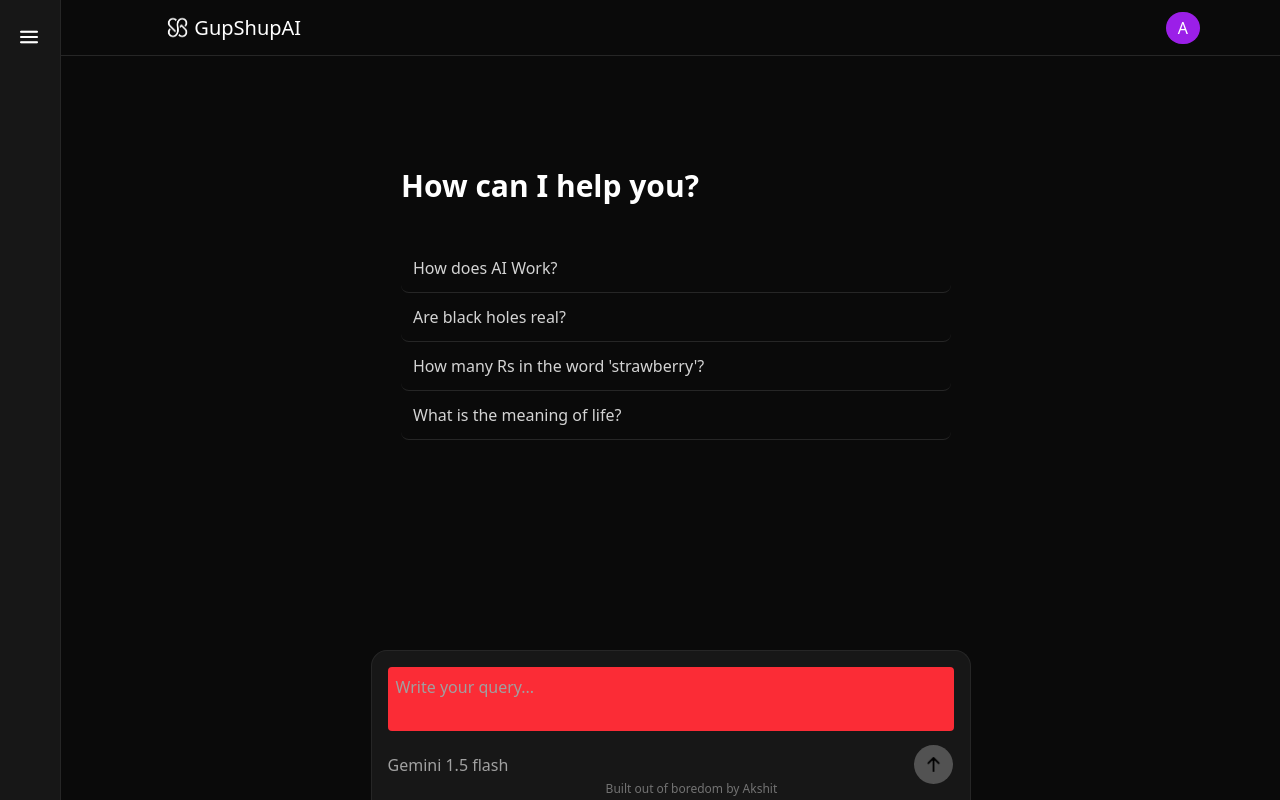
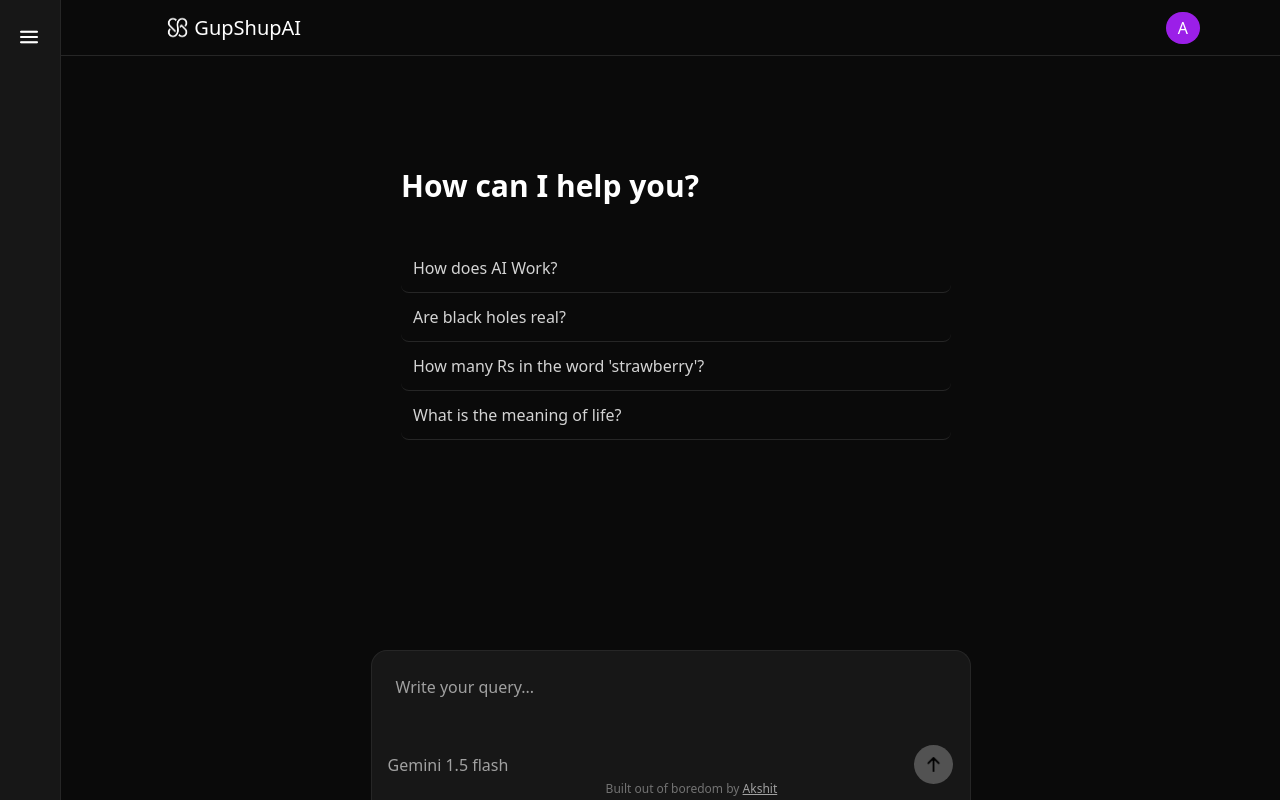
Before and after one commit to akshitvigg/GupshupAI, a Next.js app: page / in a window 1280 px wide. Built offline with nearby package versions, Linux system fonts and the light colour scheme.

Commit message:
curretn checkpoint

```diff
--- a/app/page.tsx
+++ b/app/page.tsx
@@ -156,7 +156,7 @@ export default function Home() {
           <div className="p-4 w-[600px] border-b-0 border border-neutral-800 rounded-t-2xl bg-[#171717]">
             <textarea
               ref={textAreaRef}
-              className="flex-1 bg-red-500  text-white placeholder:text-[#A0A0A0] w-full outline-none rounded resize-none overflow-y-auto min-h-[40px] max-h-[120px] p-2"
+              className="flex-1 text-white placeholder:text-[#A0A0A0] w-full outline-none rounded resize-none overflow-y-auto min-h-[40px] max-h-[120px] p-2"
               rows={2}
               onKeyPress={handleKeypress}
               value={input}
@@ -165,7 +165,7 @@ export default function Home() {
             />
             <div className="text-white flex justify-between items-center mt-2">
               <span className="text-neutral-400">Gemini 1.5 flash</span>
-            <p className=" text-xs text-neutral-500 -translate-x-5 translate-y-6 ">Built out of boredom by Akshit</p>
+            <p className=" text-xs text-neutral-500 -translate-x-5 translate-y-6 ">Built out of boredom by <a href="https://akshitt.me"><span className="text-neutral-400 hover:text-white hover:cursor-pointer underline">Akshit</span></a></p>
               <button
                 className={`px-3 py-3 rounded-full transition-all duration-200 active:scale-95 ${!input.trim() ? "bg-neutral-600 cursor-not-allowed" : "bg-white"
                   }`}
```
